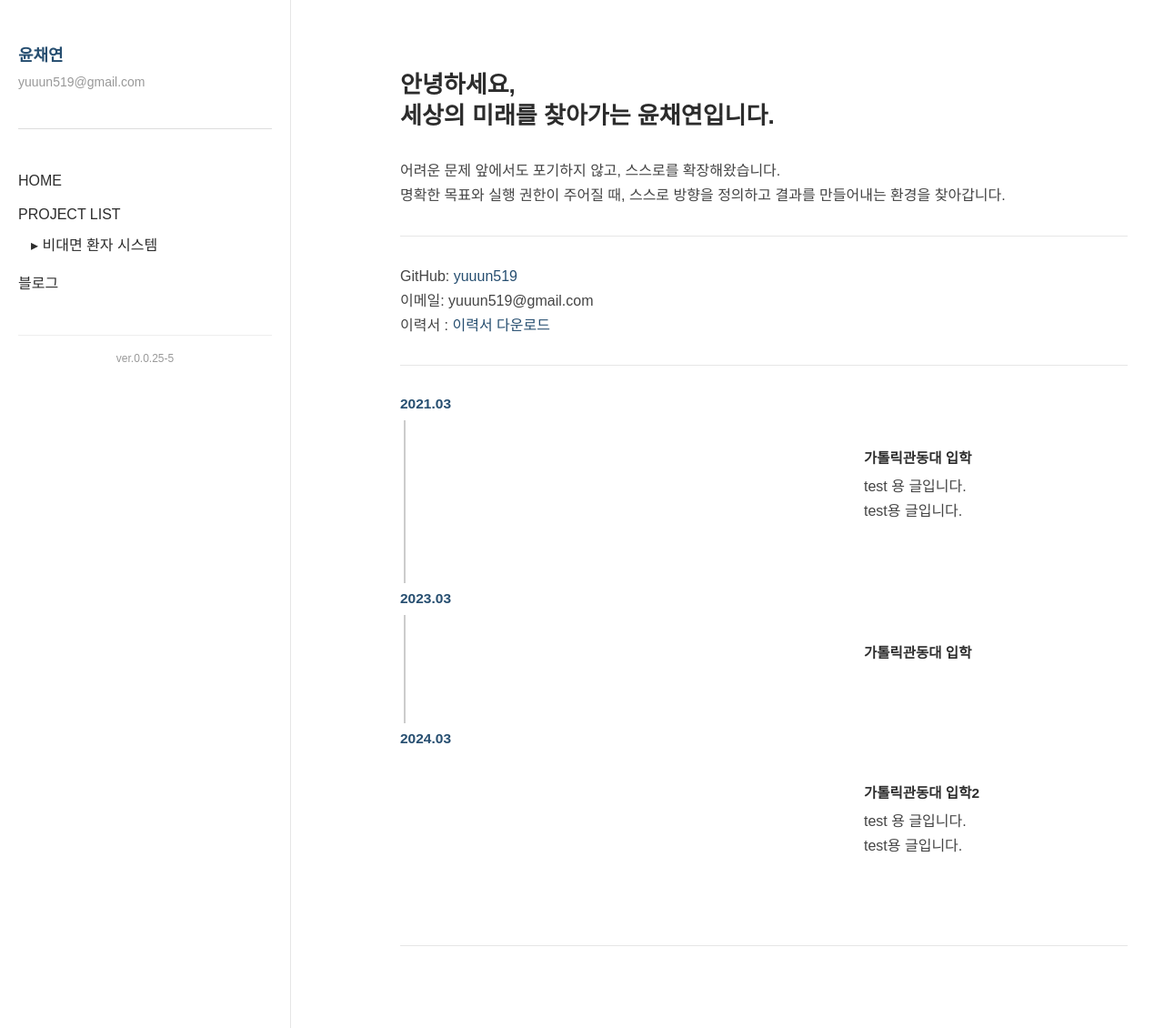
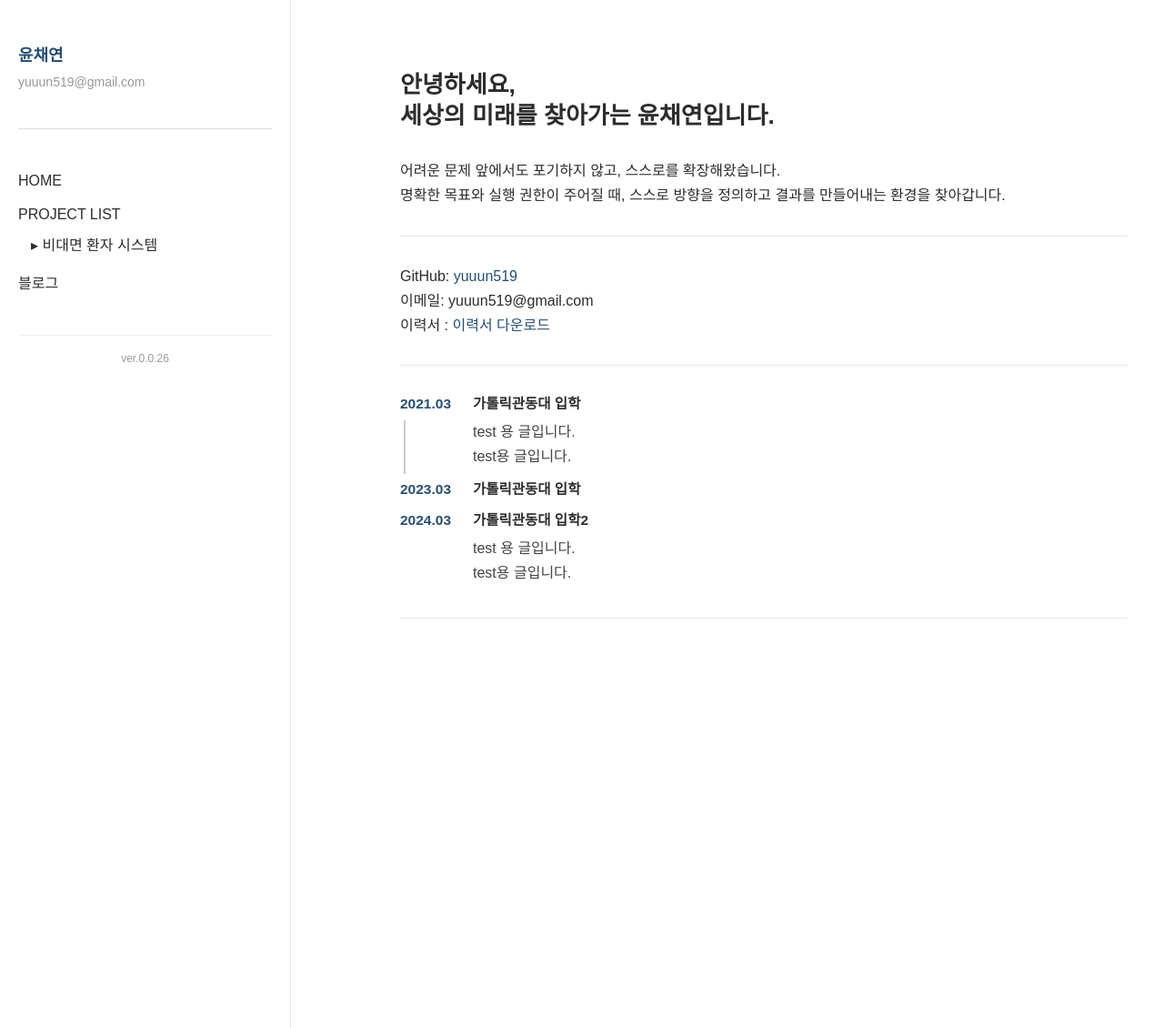
Before and after one commit to yuuun519/yuuun519.github.io, a Jekyll site: the page built from index.md, in a window 1280 px wide and 1130 px high. Shown: the whole window at 91% size. Built offline with Jekyll 4.4.1, drawn with Linux system fonts in a browser that asks for light colours; some web fonts are replaced.

Commit message:
ver 0.0.26

```diff
--- a/_layouts/default.html
+++ b/_layouts/default.html
@@ -44,7 +44,7 @@
 
 <!-- sidebar-footer/ver -->
 <div class="sidebar-footer">
-  ver.0.0.25-5
+  ver.0.0.26
 </div>
     </aside>
 
--- a/assets/style.css
+++ b/assets/style.css
@@ -143,28 +143,28 @@ p {
   background: #ccc;
 }
 
-.item {
+.t-item {
   display: flex;
   align-items: flex-start;
 }
 
-.date {
+.t-date {
   font-weight: bold;
   color: #264e70;
   min-width: 70px;
 }
 
-.content {
+.t-content {
   margin-left: 10px;
 }
 
-.title {
+.t-title {
   font-weight: bold;
   margin-bottom: 4px;
   color: #2c2c2c;
 }
 
-.content p {
+.t-content p {
   margin: 0;
   font-size: 14px;
   color: #444;
--- a/index.md
+++ b/index.md
@@ -19,27 +19,27 @@ GitHub: [yuuun519](https://github.com/yuuun519)
 
 <ul class="timeline">
   <li>
-    <div class="item">
-      <div class="date">2021.03</div>
-      <div class="content">
-        <div class="title">가톨릭관동대 입학</div>
+    <div class="t-item">
+      <div class="t-date">2021.03</div>
+      <div class="t-content">
+        <div class="t-title">가톨릭관동대 입학</div>
         <p>test 용 글입니다.<br>test용 글입니다.</p>
       </div>
     </div>
   </li>
   <li>
-    <div class="item">
-      <div class="date">2023.03</div>
-      <div class="content">
-        <div class="title">가톨릭관동대 입학</div>
+    <div class="t-item">
+      <div class="t-date">2023.03</div>
+      <div class="t-content">
+        <div class="t-title">가톨릭관동대 입학</div>
       </div>
     </div>
   </li>
 <li>
-    <div class="item">
-      <div class="date">2024.03</div>
-      <div class="content">
-        <div class="title">가톨릭관동대 입학2</div>
+    <div class="t-item">
+      <div class="t-date">2024.03</div>
+      <div class="t-content">
+        <div class="t-title">가톨릭관동대 입학2</div>
         <p>test 용 글입니다.<br>test용 글입니다.</p>
       </div>
     </div>
```
